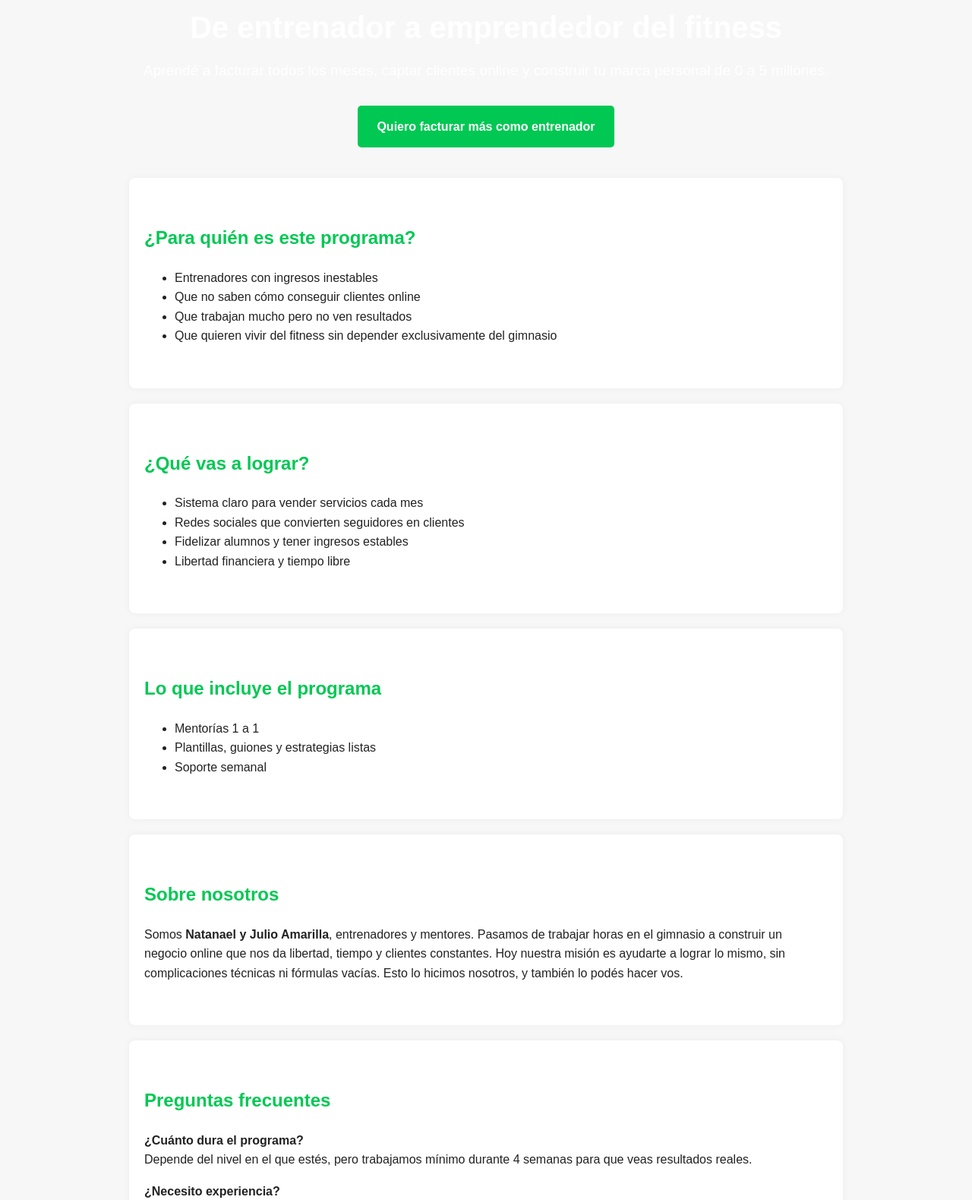
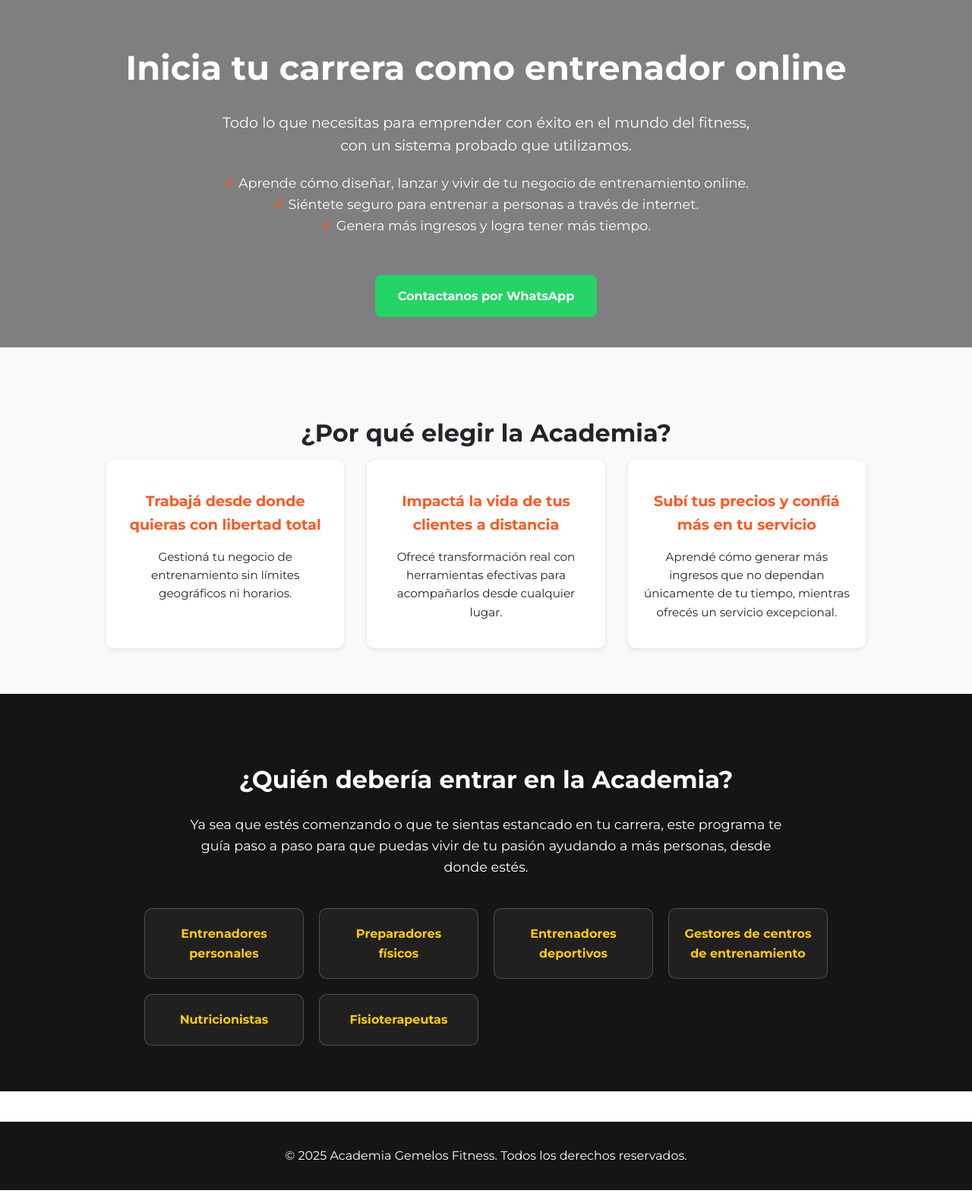
Before and after one commit to 0nata1/academiagemelosfitness, a plain HTML site: page index.html in a window 1280 px wide. Shown: the part 36-1615 px from the top of the page at 76% size. Drawn offline with Linux system fonts and the light colour scheme.

Commit message:
Update index.html

```diff
--- a/index.html
+++ b/index.html
@@ -1,83 +1,180 @@
-
 <!DOCTYPE html>
 <html lang="es">
 <head>
-  <meta charset="UTF-8" />
-  <meta name="viewport" content="width=device-width, initial-scale=1.0" />
-  <title>Academia Gemelos Fitness - Programa para Entrenadores</title>
+  <meta charset="UTF-8">
+  <meta name="viewport" content="width=device-width, initial-scale=1.0">
+  <meta name="description" content="Inicia tu carrera como entrenador online - Academia Gemelos Fitness">
+  <title>Inicia tu carrera como entrenador online</title>
+  <link href="https://fonts.googleapis.com/css2?family=Montserrat:wght@400;700&display=swap" rel="stylesheet">
   <style>
-    body { font-family: Arial, sans-serif; margin: 0; padding: 0; color: #222; line-height: 1.6; background-color: #f7f7f7; }
+    body {
+      margin: 0;
+      font-family: 'Montserrat', sans-serif;
+      line-height: 1.6;
+      color: #212529;
+      background: #fff;
+    }
     header {
-      background: url('IMG_4657.jpeg') no-repeat center center;
-      background-size: cover;
-      color: #fff;
-      padding: 40px 20px;
+      background: #151515;
+      color: white;
+      padding: 60px 20px 40px;
       text-align: center;
     }
-    header h1 { margin: 0; font-size: 2.5rem; }
-    header p { font-size: 1.2rem; margin: 10px 0; }
-    .btn { display: inline-block; margin-top: 20px; padding: 15px 25px; background: #00c853; color: white; text-decoration: none; border-radius: 5px; font-weight: bold; }
-    section { padding: 40px 20px; max-width: 900px; margin: auto; background-color: #fff; margin-bottom: 20px; border-radius: 8px; box-shadow: 0 0 10px rgba(0,0,0,0.05); }
-    section h2 { color: #00c853; }
-    footer { text-align: center; padding: 20px; font-size: 0.9rem; background-color: #111; color: #fff; }
+    header h1 {
+      font-size: 2.8rem;
+      margin-bottom: 20px;
+    }
+    header p {
+      font-size: 1.2rem;
+      max-width: 700px;
+      margin: 0 auto 20px;
+    }
+    ul {
+      list-style: none;
+      padding: 0;
+      margin: 20px auto;
+      max-width: 700px;
+      font-size: 1.1rem;
+    }
+    ul li::before {
+      content: "✓ ";
+      color: #ff5722;
+      font-weight: bold;
+    }
+    .btn-wsp {
+      display: inline-block;
+      margin-top: 30px;
+      background-color: #25d366;
+      color: white;
+      padding: 15px 30px;
+      border-radius: 8px;
+      font-size: 1rem;
+      text-decoration: none;
+      font-weight: bold;
+    }
+    .btn-wsp:hover {
+      background-color: #1ebe5d;
+    }
+    .benefits {
+      padding: 60px 20px;
+      background-color: #f9f9f9;
+      text-align: center;
+    }
+    .benefits h2 {
+      font-size: 2rem;
+      margin-bottom: 10px;
+    }
+    .benefit-grid {
+      display: grid;
+      grid-template-columns: repeat(auto-fit, minmax(250px, 1fr));
+      gap: 30px;
+      max-width: 1000px;
+      margin: 0 auto;
+    }
+    .benefit {
+      background: white;
+      border-radius: 10px;
+      padding: 20px;
+      box-shadow: 0 2px 6px rgba(0,0,0,0.1);
+    }
+    .benefit h3 {
+      font-size: 1.2rem;
+      margin-bottom: 10px;
+      color: #ff5722;
+    }
+    .benefit p {
+      font-size: 0.95rem;
+    }
+    .audiencia {
+      background: #151515;
+      color: white;
+      text-align: center;
+      padding: 60px 20px;
+    }
+    .audiencia h2 {
+      font-size: 2rem;
+      margin-bottom: 20px;
+    }
+    .audiencia p {
+      max-width: 800px;
+      margin: 0 auto 40px;
+      font-size: 1.1rem;
+    }
+    .audiencia-list {
+      display: grid;
+      grid-template-columns: repeat(auto-fit, minmax(200px, 1fr));
+      gap: 20px;
+      max-width: 900px;
+      margin: 0 auto;
+      color: #ffcc00;
+      font-weight: bold;
+    }
+    .audiencia-list div {
+      display: flex;
+      align-items: center;
+      justify-content: center;
+      background: rgba(255, 255, 255, 0.05);
+      border: 1px solid rgba(255, 255, 255, 0.2);
+      border-radius: 10px;
+      padding: 20px;
+    }
+    footer {
+      background: #151515;
+      color: white;
+      text-align: center;
+      padding: 1rem 0;
+      margin-top: 40px;
+    }
   </style>
 </head>
 <body>
-  <header>
-    <h1>De entrenador a emprendedor del fitness</h1>
-    <p>Aprendé a facturar todos los meses, captar clientes online y construir tu marca personal de 0 a 5 millones.</p>
-    <a class="btn" href="https://wa.me/595985386043?text=Hola%20Natanael%20Amarilla%2C%20quiero%20m%C3%A1s%20info%20sobre%20el%20programa%20para%20entrenadores" target="_blank">Quiero facturar más como entrenador</a>
-  </header>
+  <header style="position: relative; background: url('https://0nata1.github.io/academiagemelosfitness/img/portada-gemelos.jpg') center/cover no-repeat; color: white;">
+  <div style="position:absolute; inset:0; background: rgba(0,0,0,0.5);"></div>
+  <div style="position:relative; z-index:1;">
+    <h1>Inicia tu carrera como entrenador online</h1>
+    <p>Todo lo que necesitas para emprender con éxito en el mundo del fitness, con un sistema probado que utilizamos.</p>
+    <ul>
+      <li>Aprende cómo diseñar, lanzar y vivir de tu negocio de entrenamiento online.</li>
+      <li>Siéntete seguro para entrenar a personas a través de internet.</li>
+      <li>Genera más ingresos y logra tener más tiempo.</li>
+    </ul>
+    <a class="btn-wsp" href="https://wa.me/595994654445" target="_blank">Contactanos por WhatsApp</a>
+    </div>
+</header>
 
-  <section>
-    <h2>¿Para quién es este programa?</h2>
-    <ul>
-      <li>Entrenadores con ingresos inestables</li>
-      <li>Que no saben cómo conseguir clientes online</li>
-      <li>Que trabajan mucho pero no ven resultados</li>
-      <li>Que quieren vivir del fitness sin depender exclusivamente del gimnasio</li>
-    </ul>
+  <section class="benefits">
+    <h2>¿Por qué elegir la Academia?</h2>
+    <div class="benefit-grid">
+      <div class="benefit">
+  <h3>Trabajá desde donde quieras con libertad total</h3>
+  <p>Gestioná tu negocio de entrenamiento sin límites geográficos ni horarios.</p>
+</div>
+      <div class="benefit">
+  <h3>Impactá la vida de tus clientes a distancia</h3>
+  <p>Ofrecé transformación real con herramientas efectivas para acompañarlos desde cualquier lugar.</p>
+</div>
+      <div class="benefit">
+        <h3>Subí tus precios y confiá más en tu servicio</h3>
+        <p>Aprendé cómo generar más ingresos que no dependan únicamente de tu tiempo, mientras ofrecés un servicio excepcional.</p>
+      </div>
+    </div>
   </section>
 
-  <section>
-    <h2>¿Qué vas a lograr?</h2>
-    <ul>
-      <li>Sistema claro para vender servicios cada mes</li>
-      <li>Redes sociales que convierten seguidores en clientes</li>
-      <li>Fidelizar alumnos y tener ingresos estables</li>
-      <li>Libertad financiera y tiempo libre</li>
-    </ul>
-  </section>
-
-  <section>
-    <h2>Lo que incluye el programa</h2>
-    <ul>
-      <li>Mentorías 1 a 1</li>
-      <li>Plantillas, guiones y estrategias listas</li>
-      <li>Soporte semanal</li>
-    </ul>
-  </section>
-
-  <section>
-    <h2>Sobre nosotros</h2>
-    <p>Somos <strong>Natanael y Julio Amarilla</strong>, entrenadores y mentores. Pasamos de trabajar horas en el gimnasio a construir un negocio online que nos da libertad, tiempo y clientes constantes. Hoy nuestra misión es ayudarte a lograr lo mismo, sin complicaciones técnicas ni fórmulas vacías. Esto lo hicimos nosotros, y también lo podés hacer vos.</p>
-  </section>
-
-  <section>
-    <h2>Preguntas frecuentes</h2>
-    <p><strong>¿Cuánto dura el programa?</strong><br>Depende del nivel en el que estés, pero trabajamos mínimo durante 4 semanas para que veas resultados reales.</p>
-    <p><strong>¿Necesito experiencia?</strong><br>No. Solo ganas de trabajar con personas y crecer como entrenador.</p>
-    <p><strong>¿Y si no vendo?</strong><br>Te acompañamos en cada paso hasta que consigas tus primeros clientes.</p>
-  </section>
-
-  <section>
-    <h2>¿Estás listo para escalar tu negocio?</h2>
-    <p>Da el primer paso para vivir de tu pasión. Escribinos ahora y te contamos cómo arrancar.</p>
-    <a class="btn" href="https://wa.me/595985386043?text=Hola%20Natanael%20Amarilla%2C%20quiero%20m%C3%A1s%20info%20sobre%20el%20programa%20para%20entrenadores" target="_blank">Hablar con nosotros por WhatsApp</a>
+  <section class="audiencia">
+    <h2>¿Quién debería entrar en la Academia?</h2>
+    <p>Ya sea que estés comenzando o que te sientas estancado en tu carrera, este programa te guía paso a paso para que puedas vivir de tu pasión ayudando a más personas, desde donde estés.</p>
+    <div class="audiencia-list">
+      <div>Entrenadores personales</div>
+      <div>Preparadores físicos</div>
+      <div>Entrenadores deportivos</div>
+      <div>Gestores de centros de entrenamiento</div>
+      <div>Nutricionistas</div>
+      <div>Fisioterapeutas</div>
+    </div>
   </section>
 
   <footer>
-    © 2025 Academia Gemelos Fitness. Todos los derechos reservados.
+    <p>&copy; 2025 Academia Gemelos Fitness. Todos los derechos reservados.</p>
   </footer>
 </body>
 </html>
```
